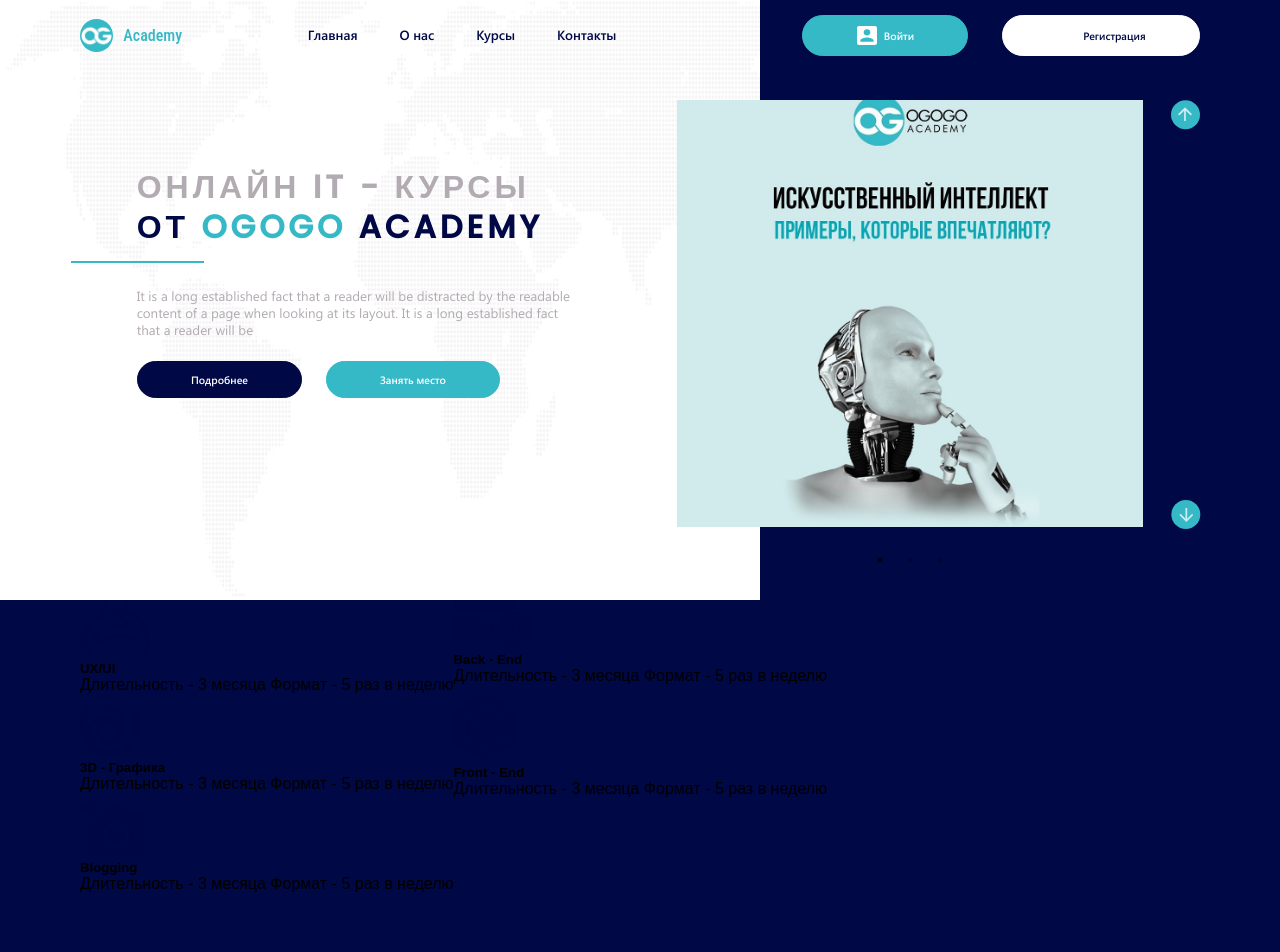
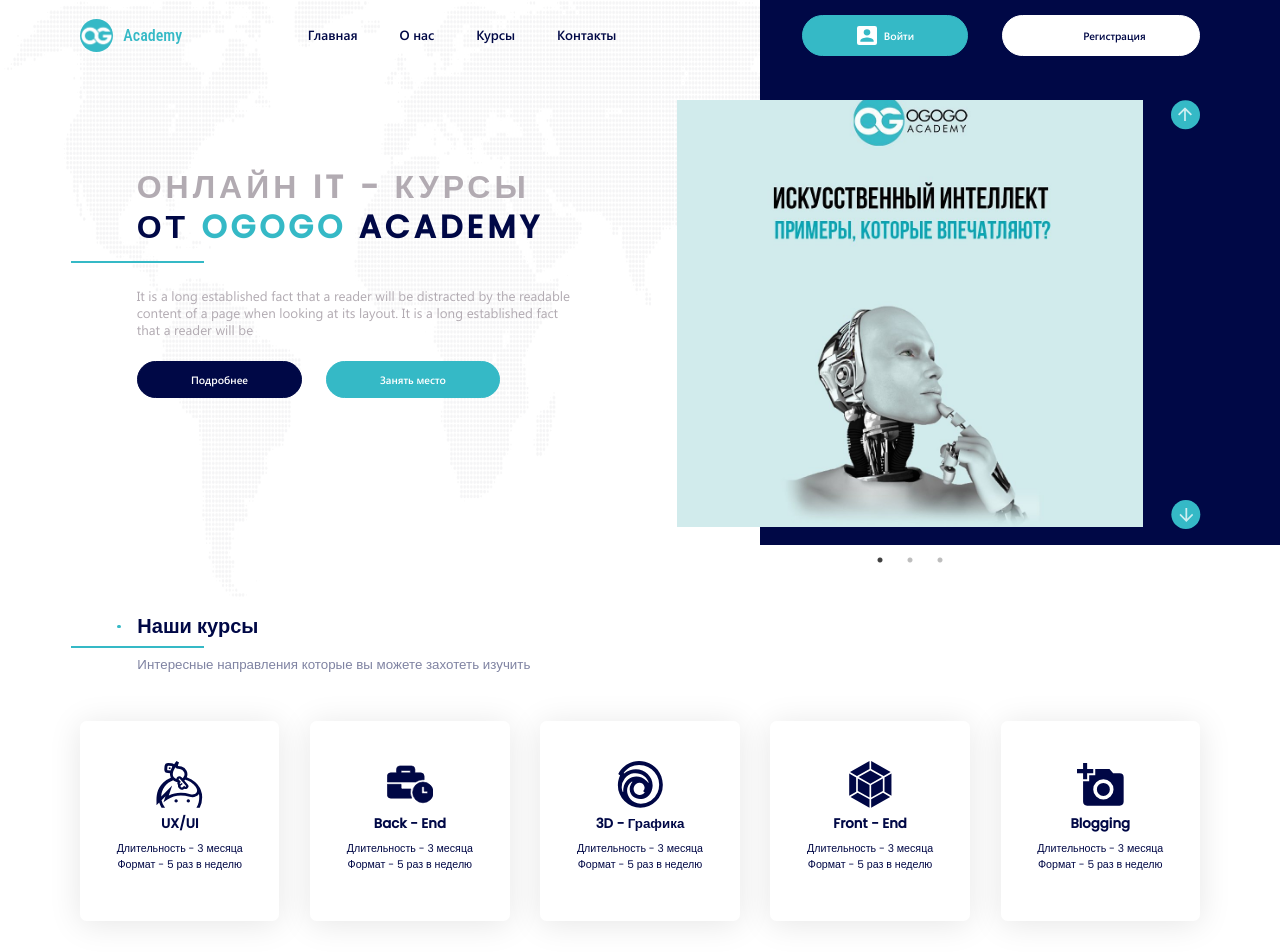
Before and after one commit to Yuzeyzer/ReactJS__Academy--Ogogo, a React (Create React App) app: page / in a window 1280 px wide. Shown: the top 952 px of the page. Before the commit the page ends 893 px from the top, so only its background shows below. Built offline with nearby package versions, Linux system fonts and the light colour scheme.

Commit message:
fixing styles path/names

```diff
--- a/src/landing/scss/sections/_sections.scss
+++ b/src/landing/scss/sections/_sections.scss
@@ -1,2 +1,2 @@
 @import './hero/hero';
-@import './courses/courses'
+@import './destinations/destinations';
--- a/src/landing/scss/sections/courses/_courses.scss
+++ b/src/landing/scss/sections/destinations/_destinations.scss
@@ -1,4 +1,4 @@
-.courses {
+.destinations {
 	background-color: $white;
 	padding: vw(100) 0;
 	&__top {
@@ -51,7 +51,7 @@
 		border-radius: vw(10);
 	}
 }
-.courses__item {
+.destinations__item {
 	svg {
 		display: block;
 		width: vw(70);
```
